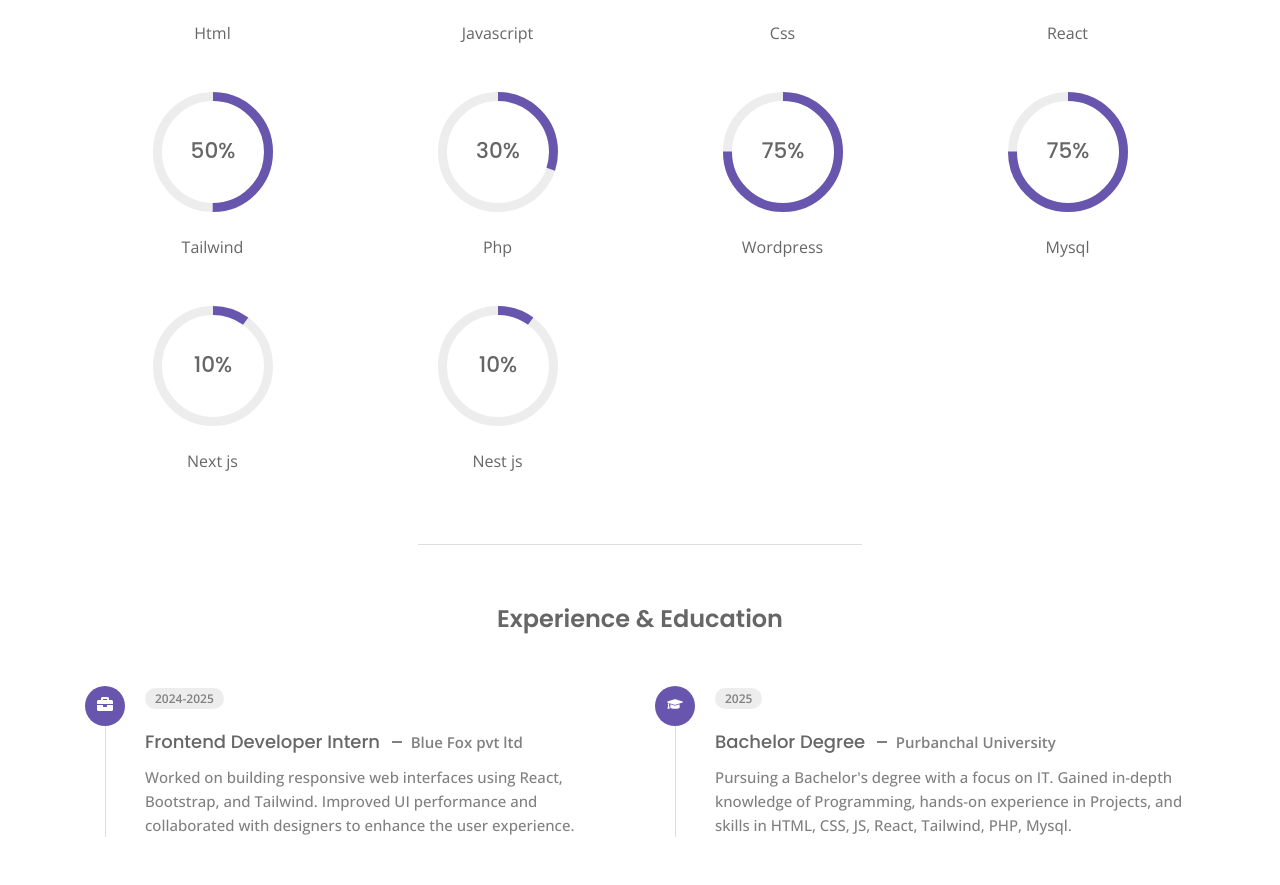
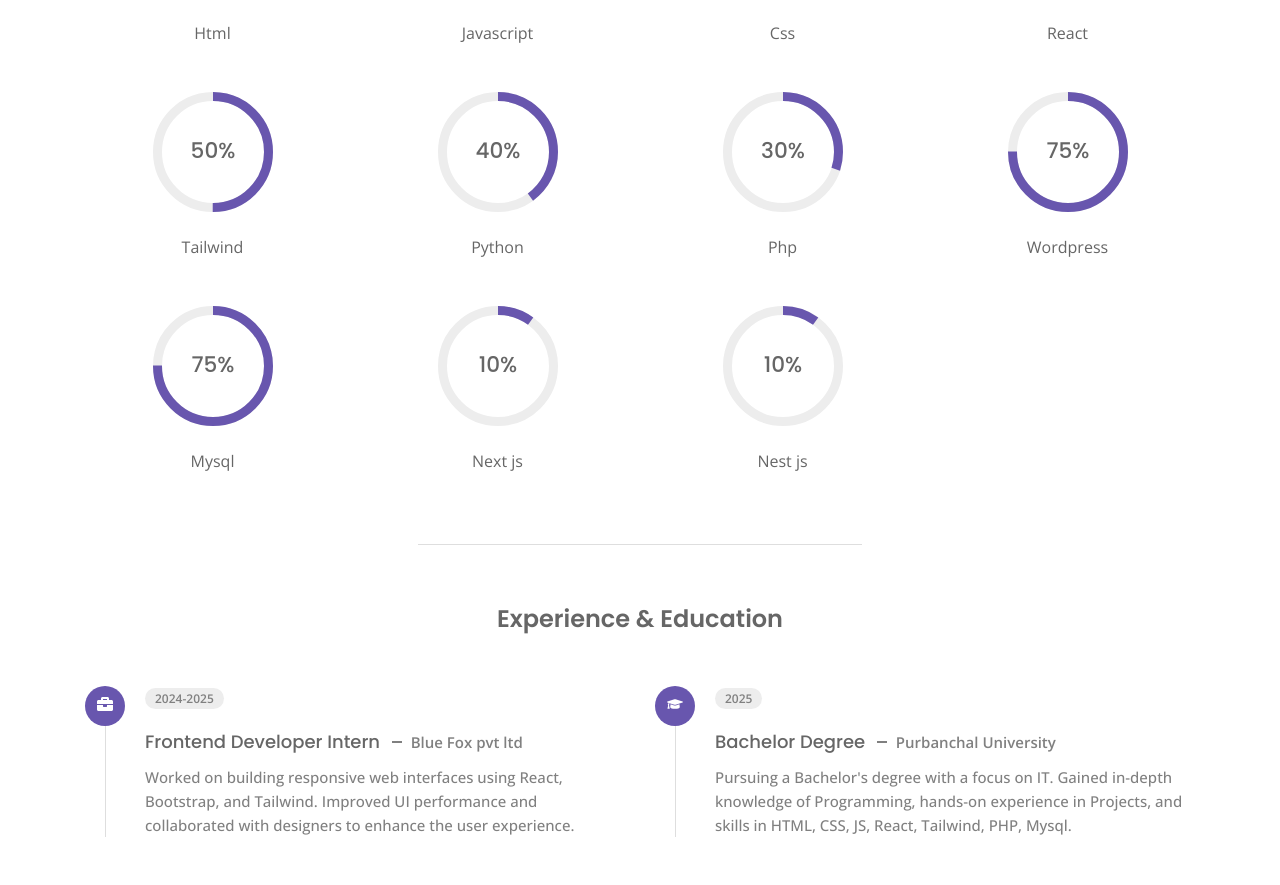
Before and after one commit to rrabir12/my-portfolio, a React (Vite) app: page /About in a window 1280 px wide. Shown: the part 920-1805 px from the top of the page. Built offline with nearby package versions, Linux system fonts and the light colour scheme.

Commit message:
py added

```diff
--- a/src/data.jsx
+++ b/src/data.jsx
@@ -205,7 +205,7 @@ export const skills = [
   },
 
   {
-    id: 8,
+    id: 4,
     title: "React",
     percentage: "65",
   },
@@ -217,31 +217,37 @@ export const skills = [
   },
 
   {
-    id: 4,
+    id: 6,
+    title: "Python",
+    percentage: "40",
+  },
+
+  {
+    id: 7,
     title: "Php",
     percentage: "30",
   },
 
   {
-    id: 6,
+    id: 8,
     title: "Wordpress",
     percentage: "75",
   },
 
   {
-    id: 7,
+    id: 9,
     title: "Mysql",
     percentage: "75",
   },
 
   {
-    id: 7,
+    id: 10,
     title: "Next js",
     percentage: "10",
   },
 
   {
-    id: 7,
+    id: 11,
     title: "Nest js",
     percentage: "10",
   },
```
